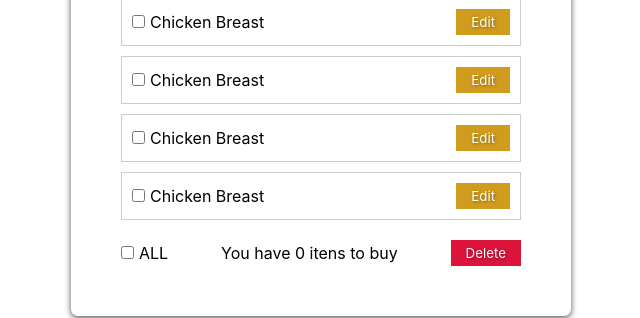
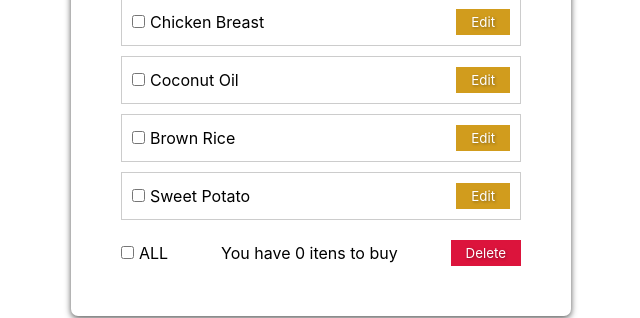
Before and after one commit to alvaro-j/buylist-2.0, a React (Create React App) app: page / in a window 1280 px wide. Shown: the part 221-539 px from the top of the page, without its empty margins (319-959 px from the left). Built offline with nearby package versions, Linux system fonts and the light colour scheme.

Commit message:
add id and name on props

```diff
--- a/src/components/ListItem.jsx
+++ b/src/components/ListItem.jsx
@@ -1,11 +1,11 @@
 import React from "react";
 
-const ListItem = () => {
+const ListItem = ({item, id}) => {
 	return (
 		<li>
-			<label htmlFor="">
-				<input type="checkbox" id="" />
-				Chicken breast
+			<label htmlFor={id}>
+				<input type="checkbox" id={id} />
+				{item.name}
 			</label>
 			<button className="btn-yellow">Edit</button>
 		</li>
```
